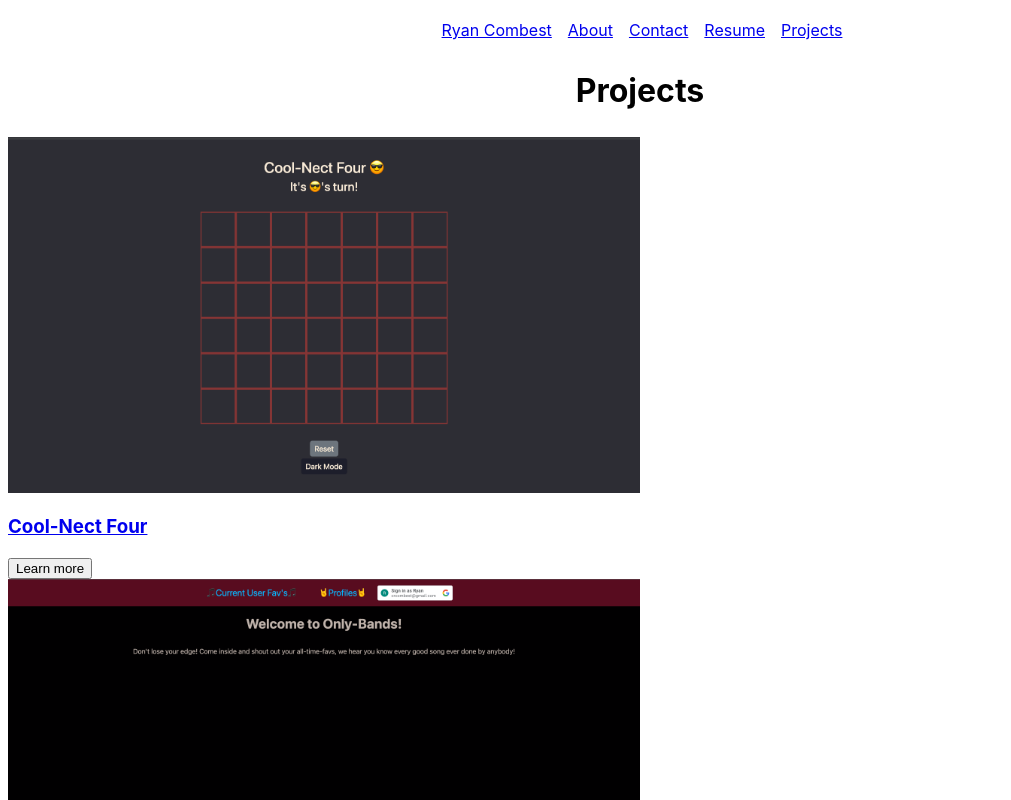
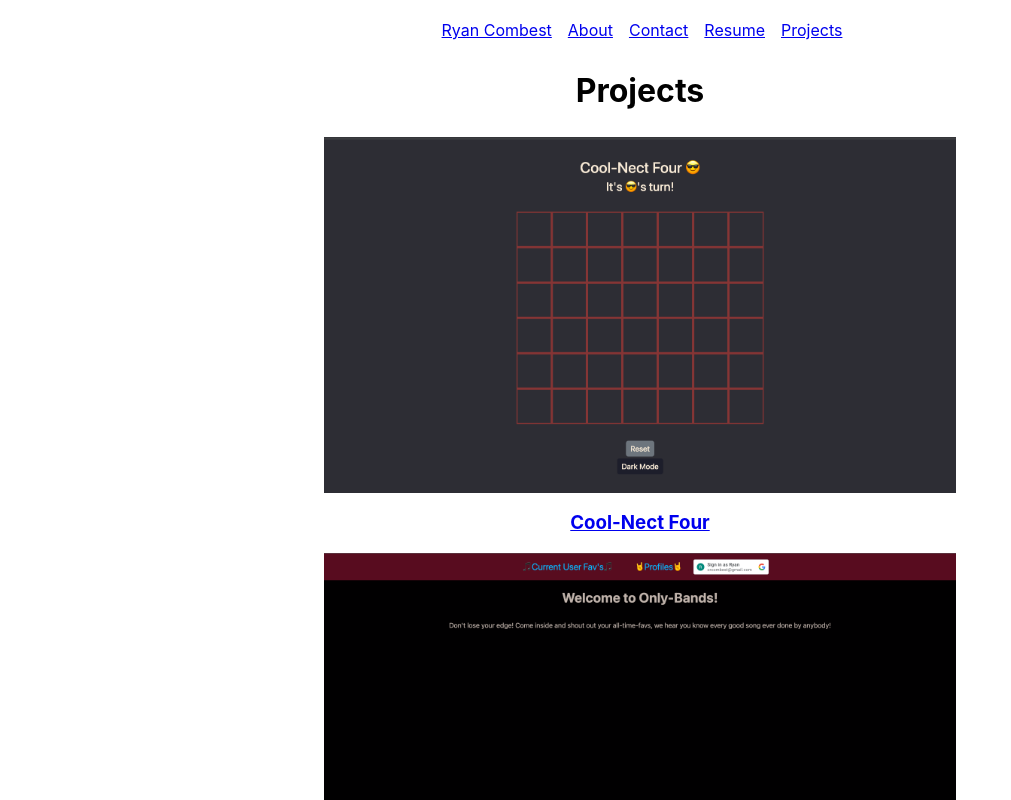
Before and after one commit to Rcombest/react-portfolio, a React (Create React App) app: page /projects in a window 1280 px wide. Shown: the top 800 px of the page, without its empty margins (0-1011 px from the left). Built offline with nearby package versions, Linux system fonts and the light colour scheme.

Commit message:
aligns projects on projects page to center

```diff
--- a/src/components/Preview.module.css
+++ b/src/components/Preview.module.css
@@ -1,3 +1,10 @@
 .projimg {
   width: 50%;
 }
+
+.proj {
+  display: flex;
+  justify-content: center;
+  align-items: center;
+  flex-direction: column;
+}
--- a/src/components/ProjectPreview.jsx
+++ b/src/components/ProjectPreview.jsx
@@ -8,7 +8,7 @@
     <>
       <Link to={path}>
 
-        <div>
+        <div className={styles.proj}>
           <img
             className={styles.projimg}
             src={props.project.image}
@@ -19,9 +19,9 @@
             <h3>
               {props.project.title}
             </h3>
-            <button>
+            {/* <button>
               Learn more
-            </button>
+            </button> */}
           </section>
         </div>
       </Link>
```
